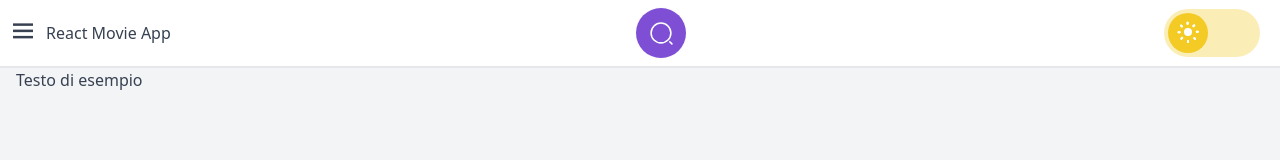
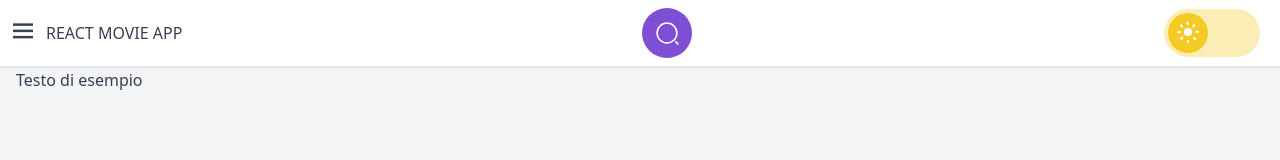
Before and after one commit to omarrachid98/react-movie-app, a React (Create React App) app: page / in a window 1280 px wide. Shown: the top 160 px of the page. Built offline with nearby package versions, Linux system fonts and the light colour scheme.

Commit message:
chore: uppercase logo text

```diff
--- a/src/components/navbar/navbar.tsx
+++ b/src/components/navbar/navbar.tsx
@@ -14,7 +14,7 @@ const Navbar = ({handleSidebarOpen} : {handleSidebarOpen: ReactEventHandler}) =>
                 >
                 <i className="bx bx-menu"></i>
                 </button>
-                <div>React Movie App</div>
+                <div className="uppercase">React Movie App</div>
             </div>
 
             <div>
```
